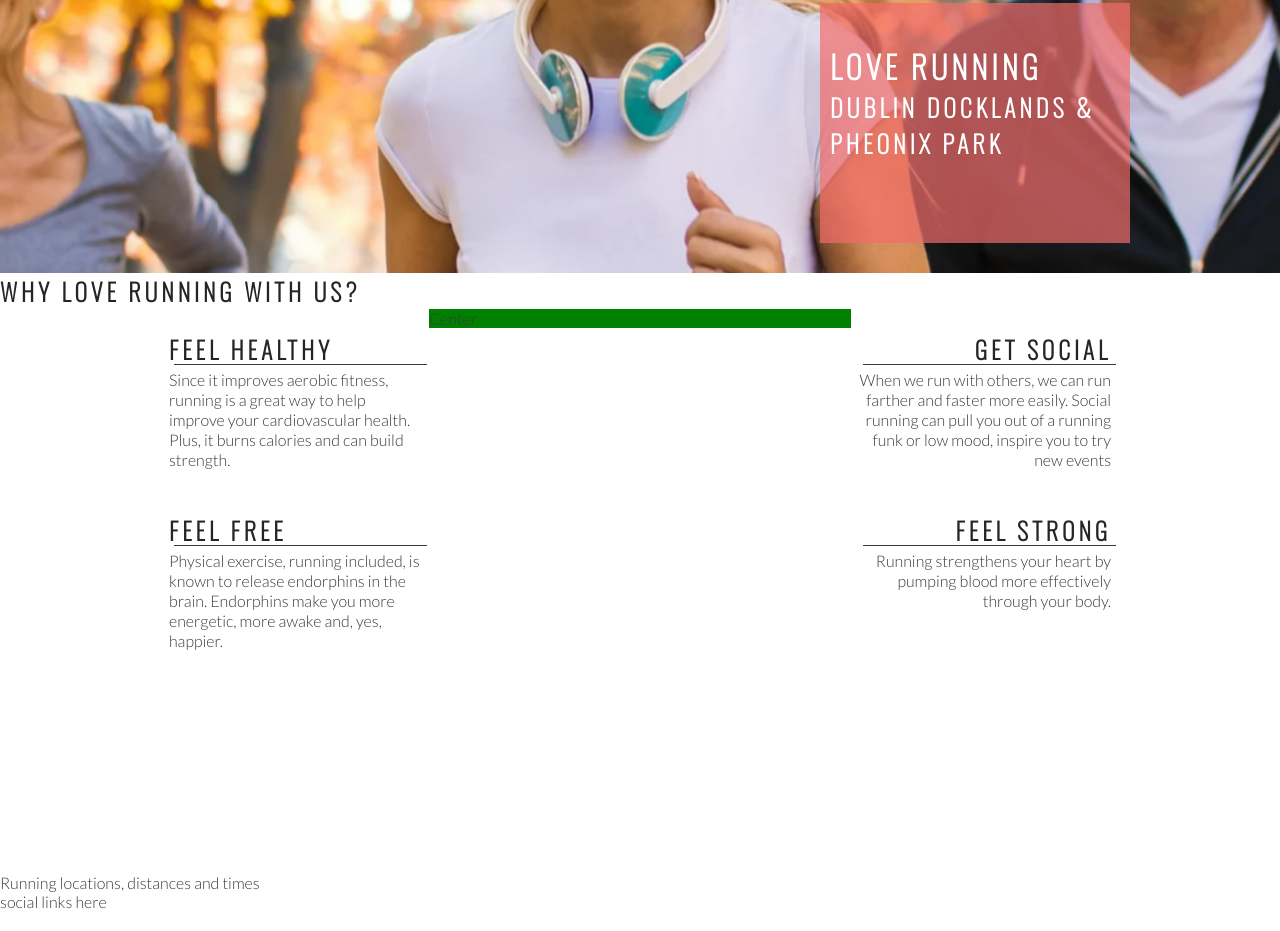
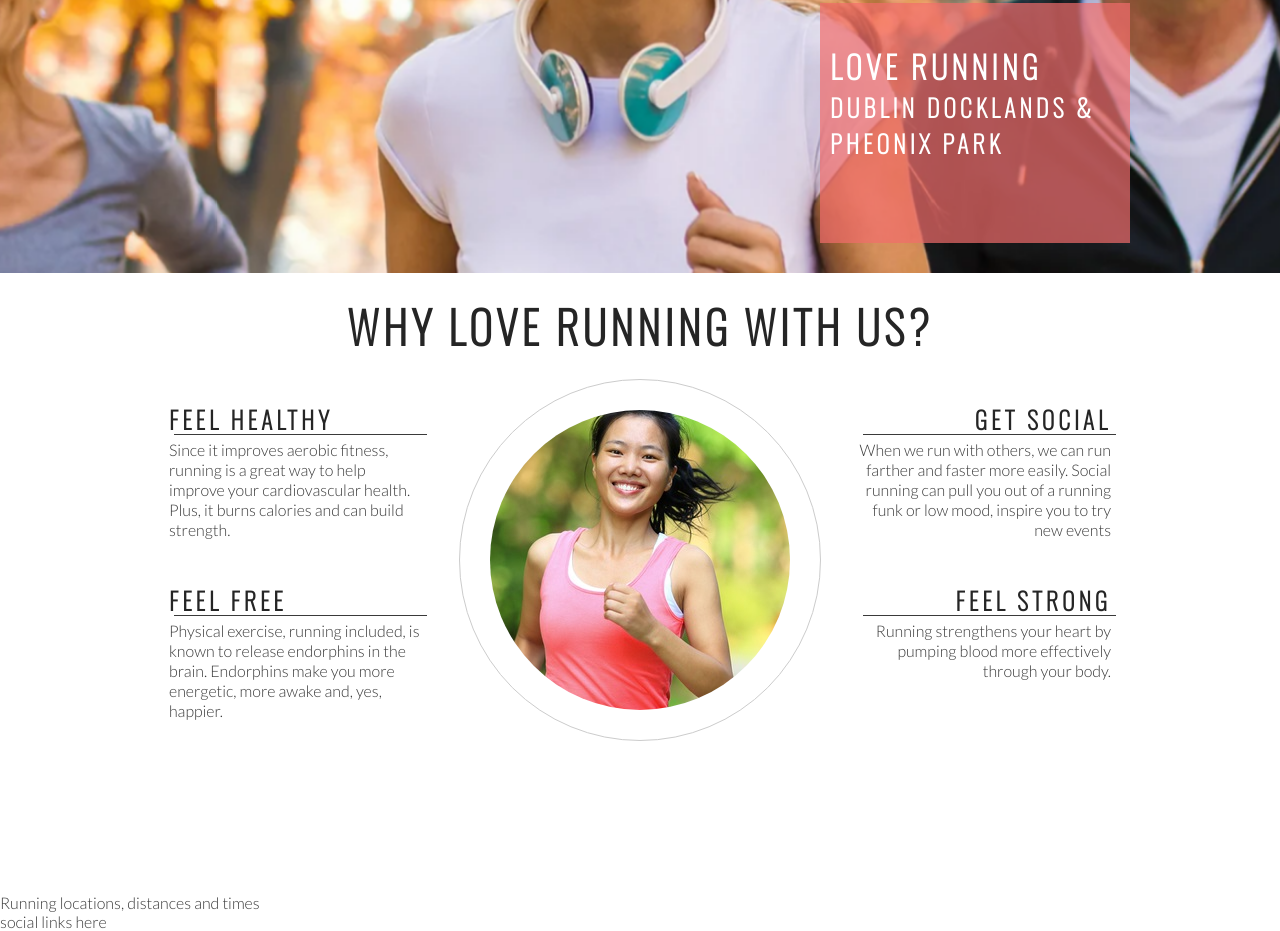
Before and after one commit to Zams93/love-running, a plain HTML site: page index.html in a window 1280 px wide. Shown: the part 402-1333 px from the top of the page. Drawn offline with nearby package versions, Linux system fonts and the light colour scheme.

Commit message:
Add club ethos central image and style into circle

```diff
--- a/assets/css/style.css
+++ b/assets/css/style.css
@@ -135,7 +135,7 @@ h1, h2 {
 #center-about {
     width: 33%;
     margin: 0 auto;
-    background-color: green;
+
 }
 
 hr {
@@ -164,6 +164,30 @@ hr {
     text-align: right;
 }
 
+
 .right-about-heading p {
     text-align: right;
 }
+
+#welcome {
+    text-align: center;
+    margin: 20px 0;
+    font-size: 280%;
+}
+
+#cirle-container {
+    width: 300px;
+    height: 300px;
+    padding: 30px;
+    border-style: solid;
+    border-color: #ccc;
+    border-width: 1px;
+    border-radius: 50%;
+    margin: 0 auto;
+}
+
+#circle-cover-bg {
+    background: url(../images/ethos-center-image.jpg) no-repeat center center;
+    height: 100%;
+    border-radius: 50%;
+}
--- a/index.html
+++ b/index.html
@@ -39,7 +39,7 @@
         </div>
     </section>
     <section id="club-ethos">
-       <h1>Why Love Running With Us?</h1>
+       <h2 id="welcome">Why Love Running With Us?</h2>
        <div id="left-about">
            <div class="left-about-heading">
            <h2>Feel Healthy</h2>
@@ -71,7 +71,11 @@
             <p>Running strengthens your heart by pumping blood more effectively through your body.</p>
         </div>
        </div>
-       <div id="center-about">Center</div>
+       <div id="center-about">
+           <div id="cirle-container">
+               <div id="circle-cover-bg"></div>
+           </div>
+       </div>
 
     </section>
     <section>
```
Also changed, not shown: assets/images/ethos-center-image.jpg (added).
